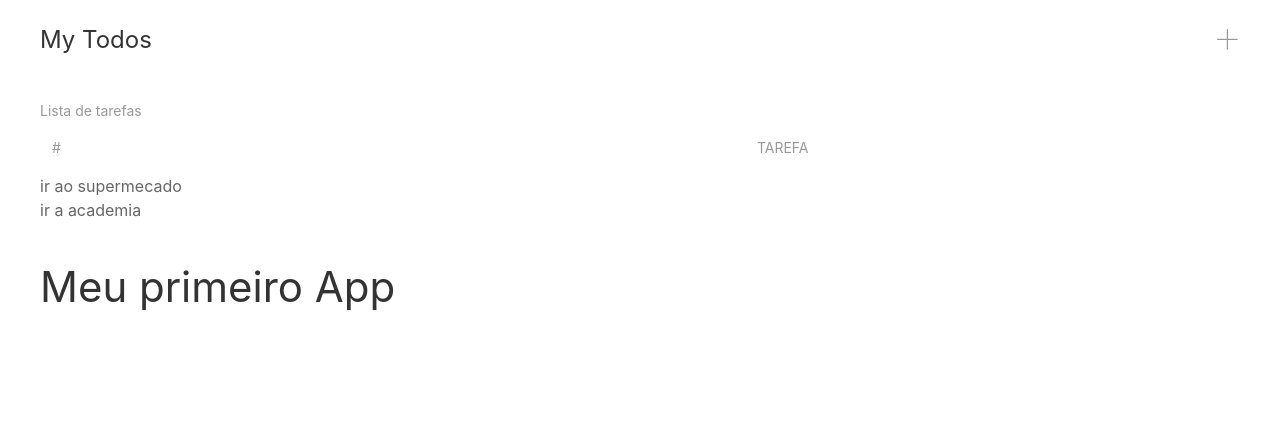
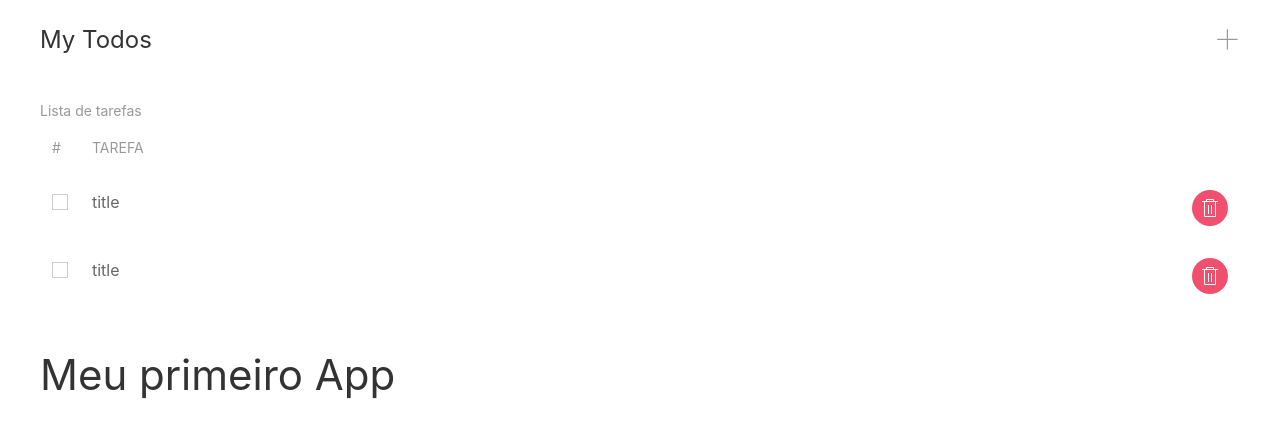
Before and after one commit to gustavofbc/todos, a React (Create React App) app: page / in a window 1280 px wide. Shown: the top 438 px of the page. Built offline with nearby package versions, Linux system fonts and the light colour scheme.

Commit message:
conclusao da aula 11 - Criando o item da lista

```diff
--- a/src/components/TodoList.tsx
+++ b/src/components/TodoList.tsx
@@ -1,5 +1,6 @@
 import React from 'react';
 import { Todo } from '../models/Todo';
+import TodoListItem from './TodoListItem';
 
 const TodoList = () => {
     const todos: Todo[] = [
@@ -20,7 +21,7 @@
            <tbody>
                {
                    todos?.map(
-                       todo => (<div key={todo.id}>{todo.title}</div>)
+                       todo => (<TodoListItem key={todo.id}></TodoListItem>)
                    )
                }
            </tbody>
--- /dev/null
+++ b/src/components/TodoListItem.tsx
@@ -0,0 +1,20 @@
+import React from 'react';
+
+const TodoListItem = () => {
+    return(
+        <tr className="uk-animation-slide-bottom-medium">
+            <td className="uk-width-auto">
+                <label>
+                    <input className="uk-checkbox" type="checkbox"/>
+                </label>
+
+            </td>
+            <td className="uk-width-expand">title</td>
+            <td className="uk-width-auto">
+                <button className="uk-icon-button uk-button-danger" uk-icon="trash"></button>
+            </td>
+        </tr>
+    );
+}
+
+export default TodoListItem;
```
